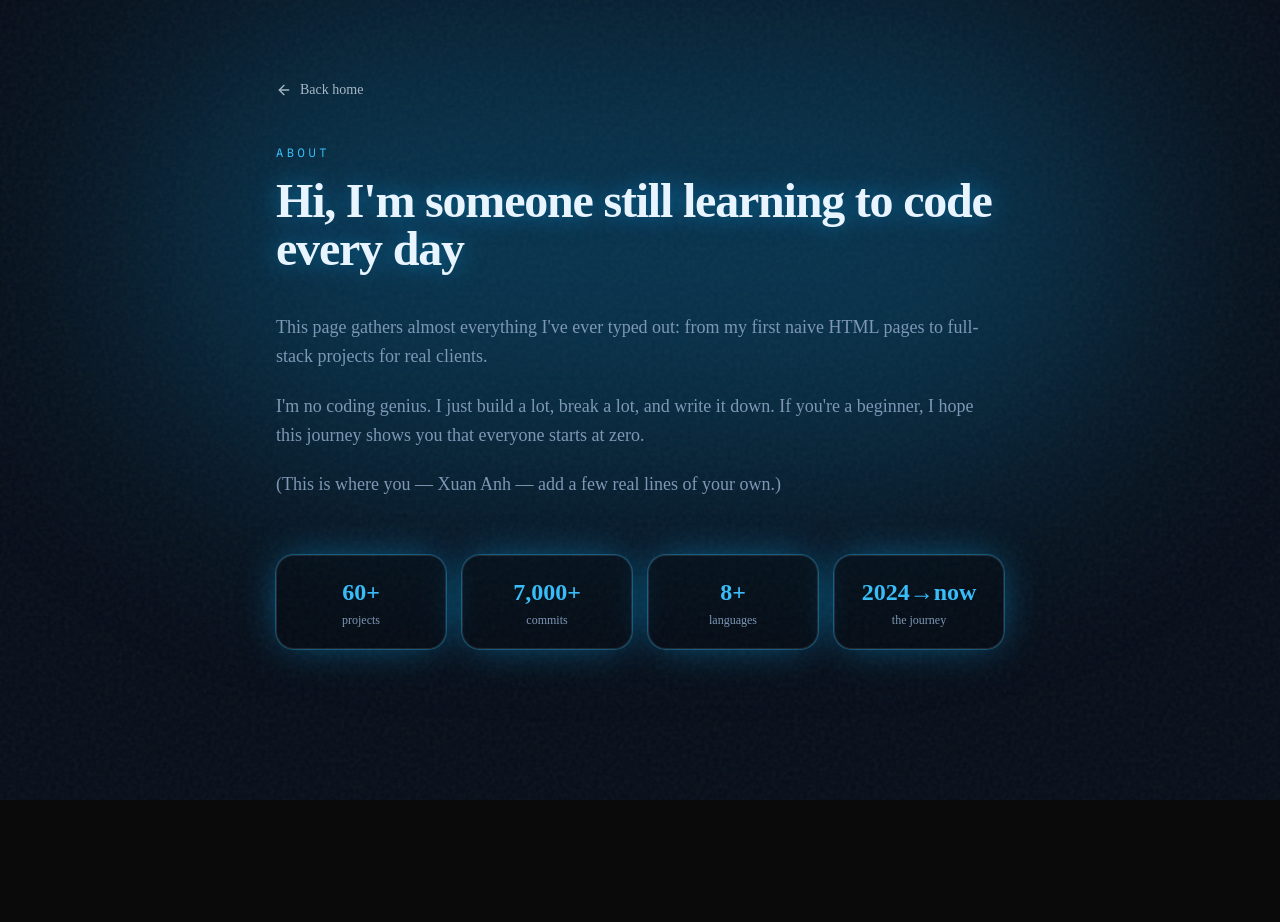
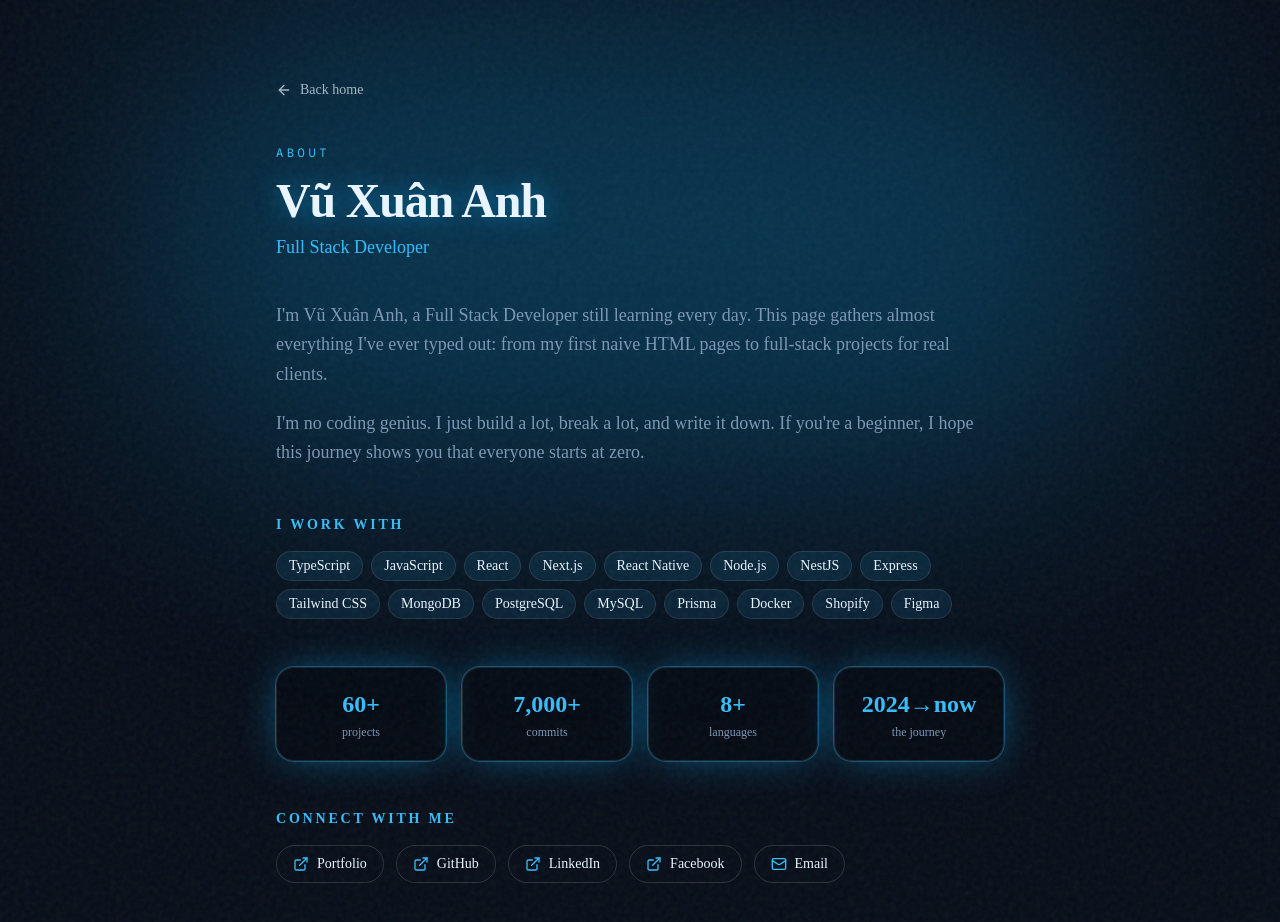
Before and after one commit to anhvuFE/dev-journey, a Next.js app: page /en/about in a window 1280 px wide. Shown: the top 922 px of the page. Before the commit the page ends 800 px from the top, so only its background shows below. Built offline with nearby package versions, Linux system fonts and the light colour scheme.

Commit message:
feat: cập nhật trang About với thông tin thật (tên, skills, liên hệ) và link ở footer

```diff
--- a/src/app/[locale]/about/page.tsx
+++ b/src/app/[locale]/about/page.tsx
@@ -1,9 +1,10 @@
 import { setRequestLocale } from "next-intl/server";
-import { ArrowLeft } from "lucide-react";
+import { ArrowLeft, Mail, ExternalLink } from "lucide-react";
 import { Link } from "@/i18n/navigation";
 import Reveal from "@/components/Reveal";
 import ScrollProgress from "@/components/ScrollProgress";
 import SmoothScroll from "@/components/SmoothScroll";
+import { profile, socialLinks } from "@/data/profile";
 
 type Locale = "vi" | "en";
 
@@ -11,12 +12,12 @@ const copy = {
   vi: {
     back: "Về trang chủ",
     kicker: "Về mình",
-    title: "Chào, mình là một người vẫn đang học code mỗi ngày",
     body: [
-      "Trang này gom lại gần như tất cả những gì mình từng gõ ra: từ mấy trang HTML ngây ngô đầu tiên, tới các dự án full-stack cho khách hàng thật.",
+      "Mình là Vũ Xuân Anh, một Full Stack Developer vẫn đang học mỗi ngày. Trang này gom lại gần như tất cả những gì mình từng gõ ra: từ mấy trang HTML ngây ngô đầu tiên, tới các dự án full-stack cho khách hàng thật.",
       "Mình không phải thiên tài lập trình. Mình chỉ làm nhiều, sai nhiều, và ghi lại. Nếu bạn là newbie, hy vọng hành trình này khiến bạn thấy: ai cũng bắt đầu từ số 0.",
-      "(Đây là chỗ để bạn — Xuan Anh — thêm vài dòng thật của riêng mình.)",
     ],
+    skillsLabel: "Mình làm việc với",
+    connectLabel: "Kết nối với mình",
     stats: [
       { n: "60+", l: "dự án" },
       { n: "7.000+", l: "commit" },
@@ -27,12 +28,12 @@ const copy = {
   en: {
     back: "Back home",
     kicker: "About",
-    title: "Hi, I'm someone still learning to code every day",
     body: [
-      "This page gathers almost everything I've ever typed out: from my first naive HTML pages to full-stack projects for real clients.",
+      "I'm Vũ Xuân Anh, a Full Stack Developer still learning every day. This page gathers almost everything I've ever typed out: from my first naive HTML pages to full-stack projects for real clients.",
       "I'm no coding genius. I just build a lot, break a lot, and write it down. If you're a beginner, I hope this journey shows you that everyone starts at zero.",
-      "(This is where you — Xuan Anh — add a few real lines of your own.)",
     ],
+    skillsLabel: "I work with",
+    connectLabel: "Connect with me",
     stats: [
       { n: "60+", l: "projects" },
       { n: "7,000+", l: "commits" },
@@ -81,21 +82,54 @@ export default async function AboutPage({
             {c.kicker}
           </p>
           <h1 className="glow-text mt-4 text-4xl font-bold tracking-tight sm:text-5xl">
-            {c.title}
+            {profile.name}
           </h1>
+          <p className="mt-2 text-lg" style={{ color: "var(--c-accent)" }}>
+            {profile.title[locale]}
+          </p>
         </Reveal>
 
         <div className="mt-10 space-y-5">
           {c.body.map((p, i) => (
             <Reveal key={i} delay={i * 0.05}>
-              <p className="text-lg leading-relaxed" style={{ color: "var(--c-muted)" }}>
+              <p
+                className="text-lg leading-relaxed"
+                style={{ color: "var(--c-muted)" }}
+              >
                 {p}
               </p>
             </Reveal>
           ))}
         </div>
 
-        <div className="mt-14 grid grid-cols-2 gap-4 sm:grid-cols-4">
+        {/* Kỹ năng */}
+        <Reveal>
+          <div className="mt-12">
+            <p
+              className="text-sm font-semibold uppercase tracking-[0.2em]"
+              style={{ color: "var(--c-accent)" }}
+            >
+              {c.skillsLabel}
+            </p>
+            <div className="mt-4 flex flex-wrap gap-2">
+              {profile.skills.map((s) => (
+                <span
+                  key={s}
+                  className="rounded-full border border-white/10 px-3 py-1 text-sm"
+                  style={{
+                    background:
+                      "color-mix(in oklab, var(--c-accent) 10%, transparent)",
+                  }}
+                >
+                  {s}
+                </span>
+              ))}
+            </div>
+          </div>
+        </Reveal>
+
+        {/* Số liệu */}
+        <div className="mt-12 grid grid-cols-2 gap-4 sm:grid-cols-4">
           {c.stats.map((s, i) => (
             <Reveal key={s.l} delay={i * 0.05}>
               <div className="glow-ring rounded-2xl border border-white/10 bg-black/20 p-5 text-center">
@@ -112,6 +146,39 @@ export default async function AboutPage({
             </Reveal>
           ))}
         </div>
+
+        {/* Liên hệ */}
+        <Reveal>
+          <div className="mt-12">
+            <p
+              className="text-sm font-semibold uppercase tracking-[0.2em]"
+              style={{ color: "var(--c-accent)" }}
+            >
+              {c.connectLabel}
+            </p>
+            <div className="mt-4 flex flex-wrap gap-3">
+              {socialLinks.map((link) => (
+                <a
+                  key={link.key}
+                  href={link.href}
+                  target="_blank"
+                  rel="noopener noreferrer"
+                  className="inline-flex items-center gap-2 rounded-full border border-white/15 px-4 py-2 text-sm transition-colors hover:border-white/40"
+                >
+                  {link.key === "email" ? (
+                    <Mail className="h-4 w-4" style={{ color: "var(--c-accent)" }} />
+                  ) : (
+                    <ExternalLink
+                      className="h-4 w-4"
+                      style={{ color: "var(--c-accent)" }}
+                    />
+                  )}
+                  {link.label}
+                </a>
+              ))}
+            </div>
+          </div>
+        </Reveal>
       </div>
     </div>
   );
--- a/src/components/sections/SiteFooter.tsx
+++ b/src/components/sections/SiteFooter.tsx
@@ -1,11 +1,26 @@
 import { getTranslations } from "next-intl/server";
+import { socialLinks, profile } from "@/data/profile";
 
 export default async function SiteFooter() {
   const t = await getTranslations("footer");
   return (
     <footer className="border-t border-border/50 py-10">
       <div className="mx-auto max-w-6xl px-5 text-center text-sm text-muted-foreground">
-        <p>{t("madeWith")}</p>
+        <p className="font-medium text-foreground">{profile.name}</p>
+        <div className="mt-3 flex flex-wrap justify-center gap-x-5 gap-y-2">
+          {socialLinks.map((link) => (
+            <a
+              key={link.key}
+              href={link.href}
+              target="_blank"
+              rel="noopener noreferrer"
+              className="transition-colors hover:text-foreground"
+            >
+              {link.label}
+            </a>
+          ))}
+        </div>
+        <p className="mt-5">{t("madeWith")}</p>
         <p className="mt-2 font-mono text-xs opacity-60">
           © {"2026"} · dev/journey
         </p>
--- /dev/null
+++ b/src/data/profile.ts
@@ -0,0 +1,41 @@
+// Thông tin cá nhân thật (lấy từ portfolio anhvufe.github.io/portfolio).
+// Dùng chung cho trang About và footer.
+
+export const profile = {
+  name: "Vũ Xuân Anh",
+  handle: "anhvuFE",
+  title: { vi: "Full Stack Developer", en: "Full Stack Developer" },
+  email: "vuxuananh22@gmail.com",
+  links: {
+    portfolio: "https://anhvufe.github.io/portfolio/",
+    github: "https://github.com/anhvuFE",
+    linkedin: "https://www.linkedin.com/in/xu%C3%A2n-anh-v%C5%A9-515580367/",
+    facebook: "https://www.facebook.com/xuananhvu2312/",
+  },
+  skills: [
+    "TypeScript",
+    "JavaScript",
+    "React",
+    "Next.js",
+    "React Native",
+    "Node.js",
+    "NestJS",
+    "Express",
+    "Tailwind CSS",
+    "MongoDB",
+    "PostgreSQL",
+    "MySQL",
+    "Prisma",
+    "Docker",
+    "Shopify",
+    "Figma",
+  ],
+} as const;
+
+export const socialLinks = [
+  { key: "portfolio", label: "Portfolio", href: profile.links.portfolio },
+  { key: "github", label: "GitHub", href: profile.links.github },
+  { key: "linkedin", label: "LinkedIn", href: profile.links.linkedin },
+  { key: "facebook", label: "Facebook", href: profile.links.facebook },
+  { key: "email", label: "Email", href: `mailto:${profile.email}` },
+] as const;
```
